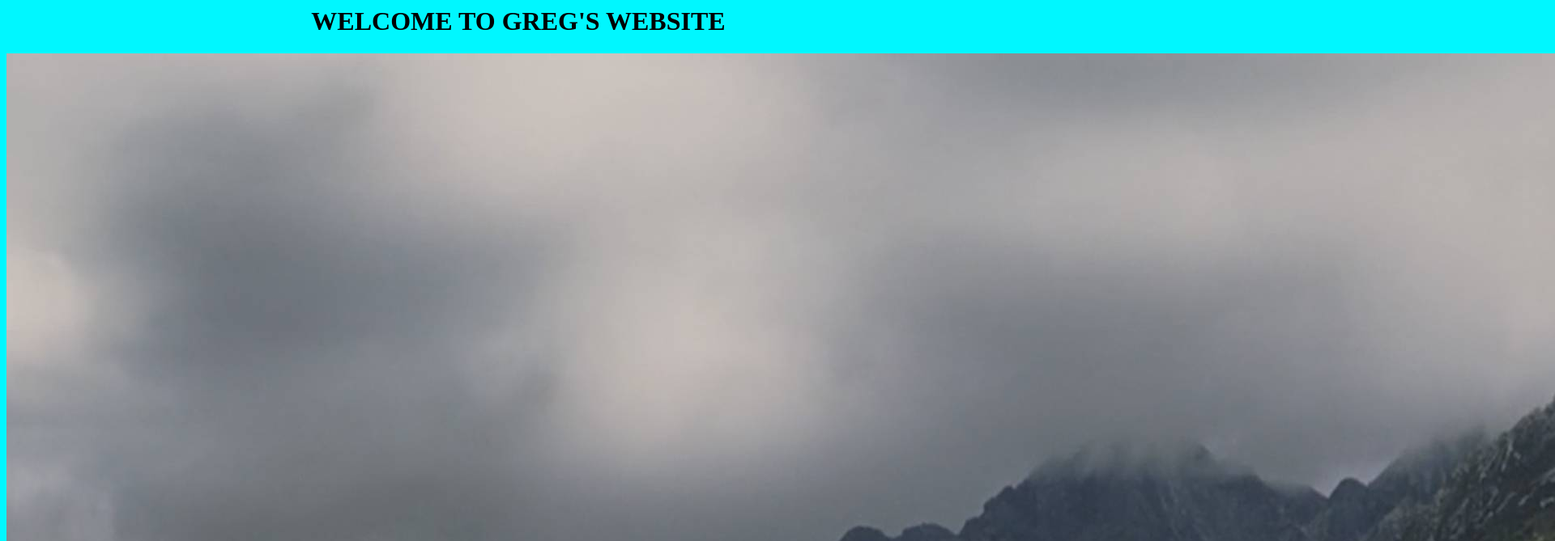
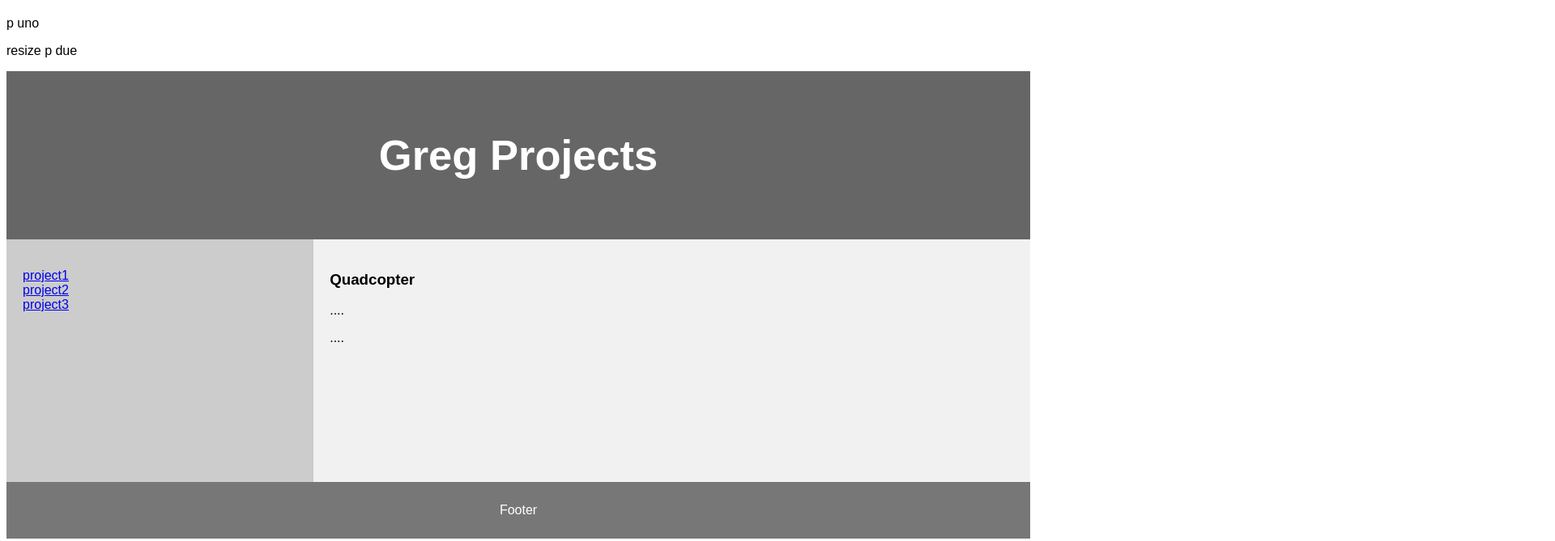
Before and after one commit to Grg-EXP/Grg-EXP.github.io, a plain HTML site: page index.html in a window 1280 px wide. Shown: the top 669 px of the page at 81% size, 1920 px wide, since content can reach past the window. Drawn offline with Linux system fonts and the light colour scheme.

Commit message:
new site

```diff
--- a/index.html
+++ b/index.html
@@ -1,26 +1,103 @@
 <!DOCTYPE html>
 <html lang="en">
 <head>
-        <title> GregSite</title>
+<title>CSS Template</title>
+<meta charset="utf-8">
+<meta name="viewport" content="width=device-width, initial-scale=1">
 <style>
-            h1{
-                color: black;
-                font-family:'Times New Roman', Times, serif;
-                margin-top: auto;
+* {
+  box-sizing: border-box;
 }
-            body{
+
+body {
+  font-family: Arial, Helvetica, sans-serif;
+}
+
+/* Style the header */
+header {
+  background-color: #666;
+  padding: 30px;
   text-align: center;
-                background-color: rgb(0, 247, 255);
+  font-size: 35px;
+  color: white;
+}
+
+/* Create two columns/boxes that floats next to each other */
+nav {
+  float: left;
+  width: 30%;
+  height: 300px; /* only for demonstration, should be removed */
+  background: #ccc;
+  padding: 20px;
+}
+
+/* Style the list inside the menu */
+nav ul {
+  list-style-type: none;
+  padding: 0;
+}
+
+article {
+  float: left;
+  padding: 20px;
+  width: 70%;
+  background-color: #f1f1f1;
+  height: 300px; /* only for demonstration, should be removed */
+}
+
+/* Clear floats after the columns */
+section:after {
+  content: "";
+  display: table;
+  clear: both;
+}
+
+/* Style the footer */
+footer {
+  background-color: #777;
+  padding: 10px;
+  text-align: center;
+  color: white;
+}
+
+/* Responsive layout - makes the two columns/boxes stack on top of each other instead of next to each other, on small screens */
+@media (max-width: 600px) {
+  nav, article {
+    width: 100%;
+    height: auto;
+  }
 }
 </style>
 </head>
 <body>
-        <h1>WELCOME TO GREG'S  WEBSITE</h1>
-        <h1> </h1>
-        <img src="minas.jpg" alt="">
-        <h2>
-            ALL MY PROJECTS
-        </h2>
+
+<h2></h2>
+<p>p uno</p>
+<p>resize p due</p>
+
+<header>
+  <h2>Greg Projects</h2>
+</header>
+
+<section>
+  <nav>
+    <ul>
+      <li><a href="#">project1</a></li>
+      <li><a href="#">project2</a></li>
+      <li><a href="#">project3</a></li>
+    </ul>
+  </nav>
+
+  <article>
+    <h1>Quadcopter</h1>
+    <p>....</p>
+    <p>....</p>
+  </article>
+</section>
+
+<footer>
+  <p>Footer</p>
+</footer>
+
 </body>
-
 </html>
```
Lines whose indentation alone changed are shown as unchanged.
